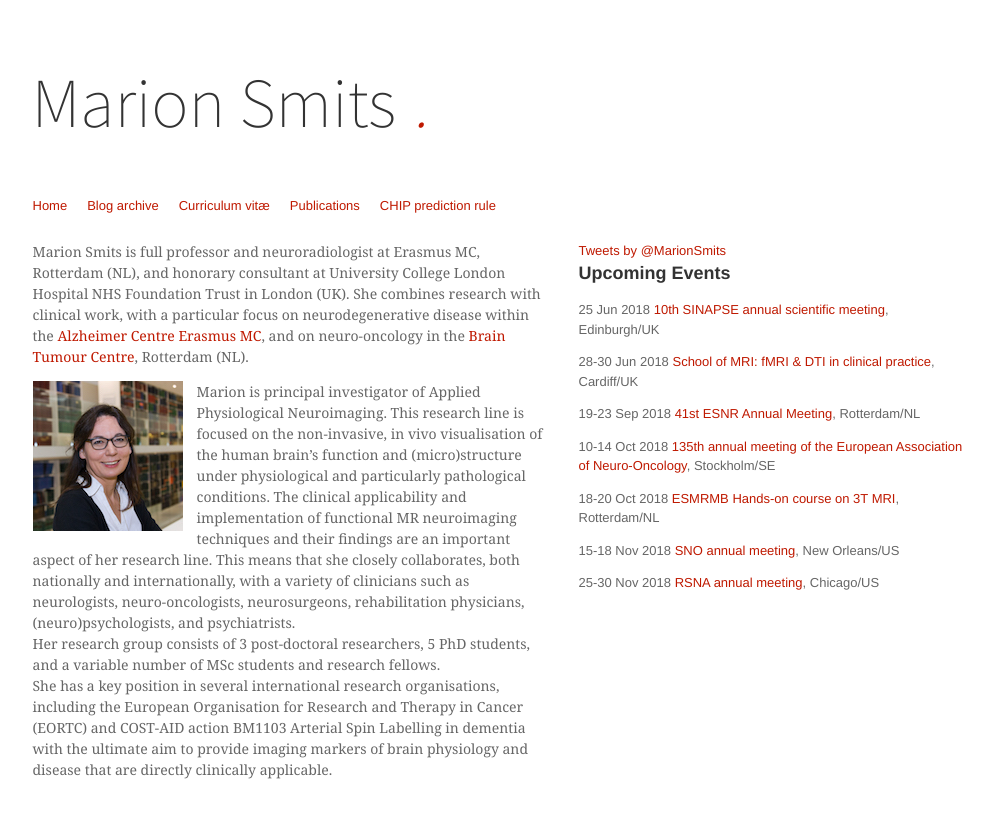
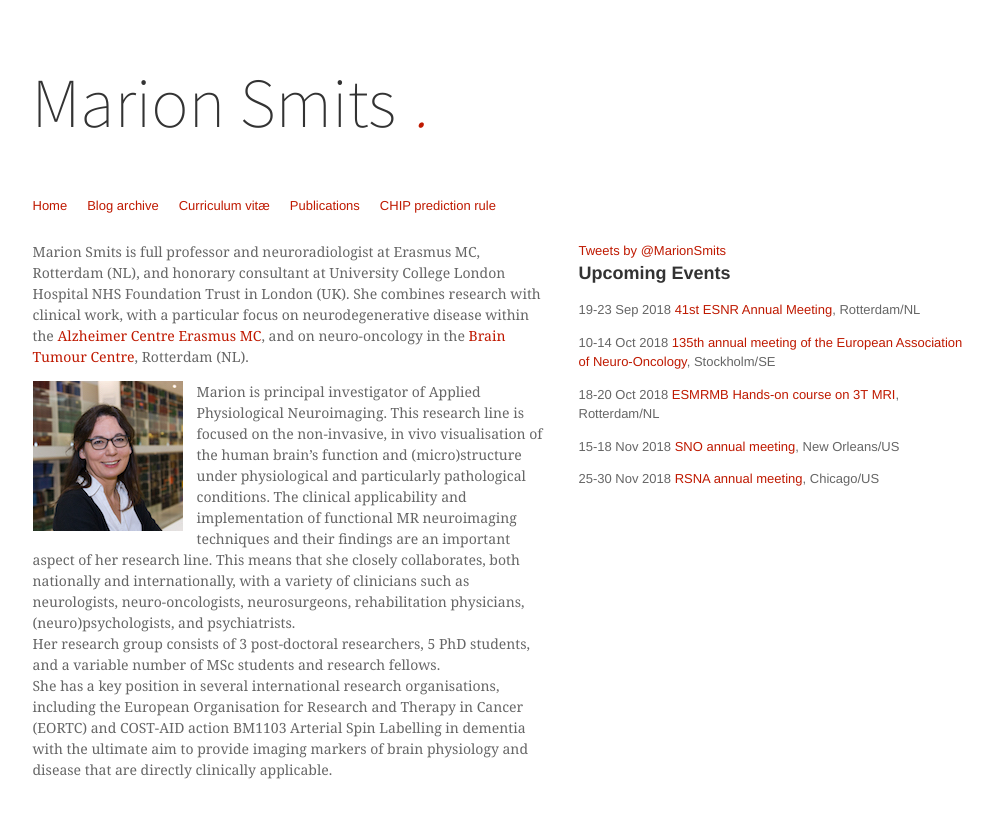
Before and after one commit to marionsmits/marionsmits.github.io, a Jekyll site: the page built from index.md, in a window 1280 px wide. Shown: the top 818 px of the page, without its empty margins (120-1113 px from the left). Built offline with Jekyll 4.4.1, drawn with Linux system fonts in a browser that asks for light colours; comment, search, counter and statistics services are not loaded.

Commit message:
Update events.md

```diff
--- a/_includes/events.md
+++ b/_includes/events.md
@@ -1,8 +1,4 @@
 ## Upcoming Events
-
-25 Jun 2018 [10th SINAPSE annual scientific meeting](http://www.sinapse.ac.uk/events/2018-sinapse-asm), Edinburgh/UK
-
-28-30 Jun 2018 [School of MRI: fMRI & DTI in clinical practice](http://www.esmrmb.org/index.php?id=ClinicalfMRIdMRI-TheoryandPractice), Cardiff/UK
 
 19-23 Sep 2018 [41st ESNR Annual Meeting](http://www.esnr.org/en/calendar/esnr-annual-meetings/19-09-2018-41st-esnr-annual-meeting/), Rotterdam/NL
 
```
